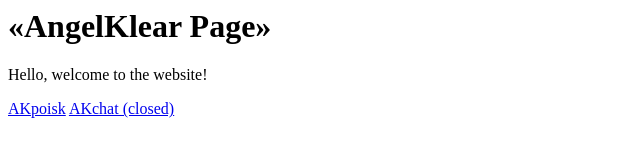
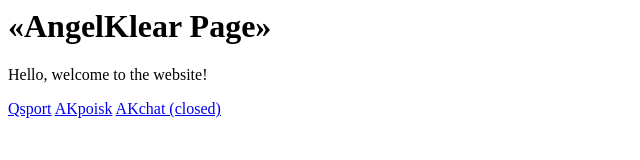
Before and after one commit to AngelKlear/AngelKlear.github.io, a plain HTML site: page index.html in a window 1280 px wide. Shown: the full height of the page, 0-640 px from the left. Drawn offline with Linux system fonts and the light colour scheme.

Commit message:
Update index.html

```diff
--- a/index.html
+++ b/index.html
@@ -2,6 +2,7 @@
 
 <h1>«AngelKlear Page»</h1
 <p>Hello, welcome to the website!</p>
+<a href="/qsport">Qsport</a>
 <a href="/akpoisk">AKpoisk</a>
 <a href="/akchat">AKchat (closed)</a>
 </body>
```
